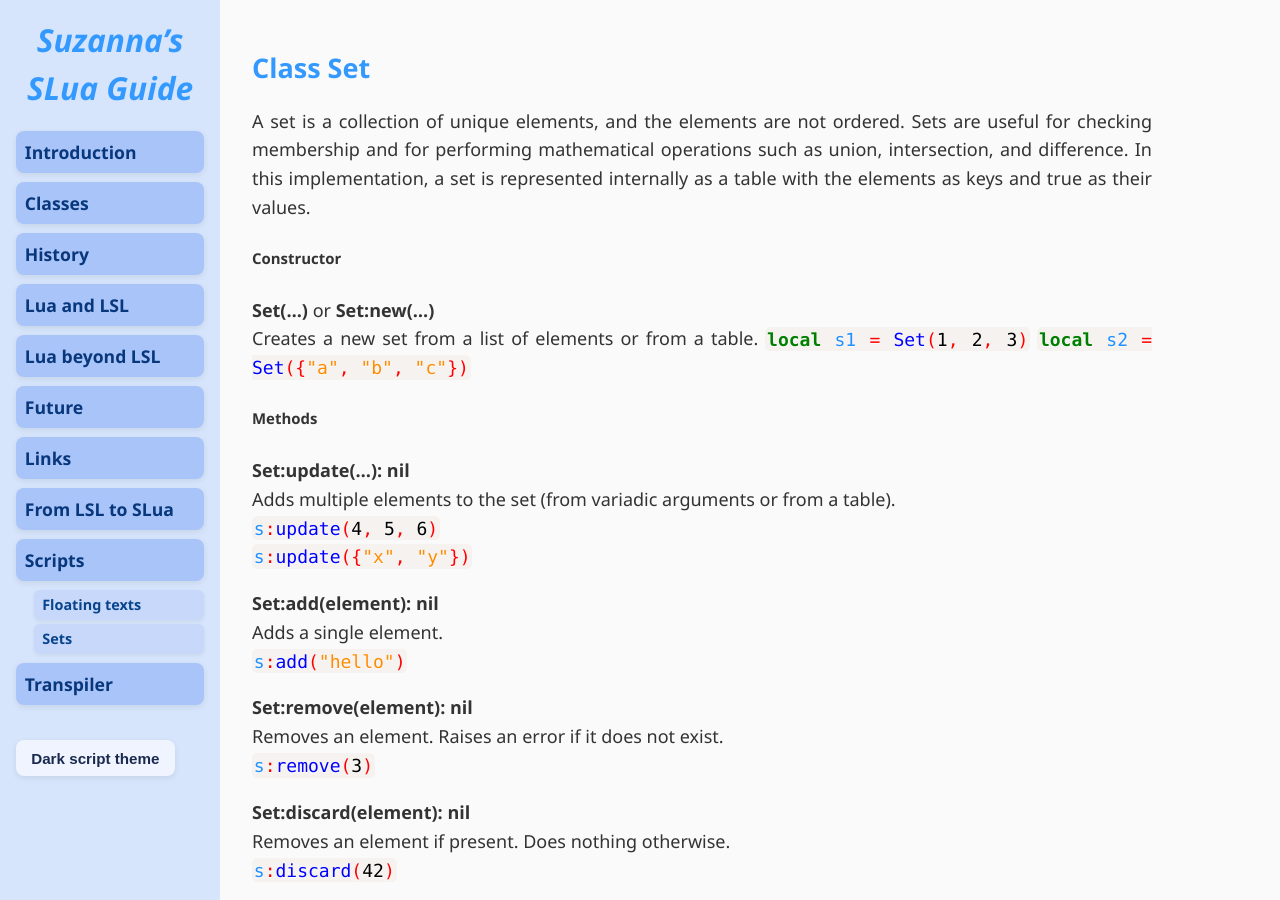
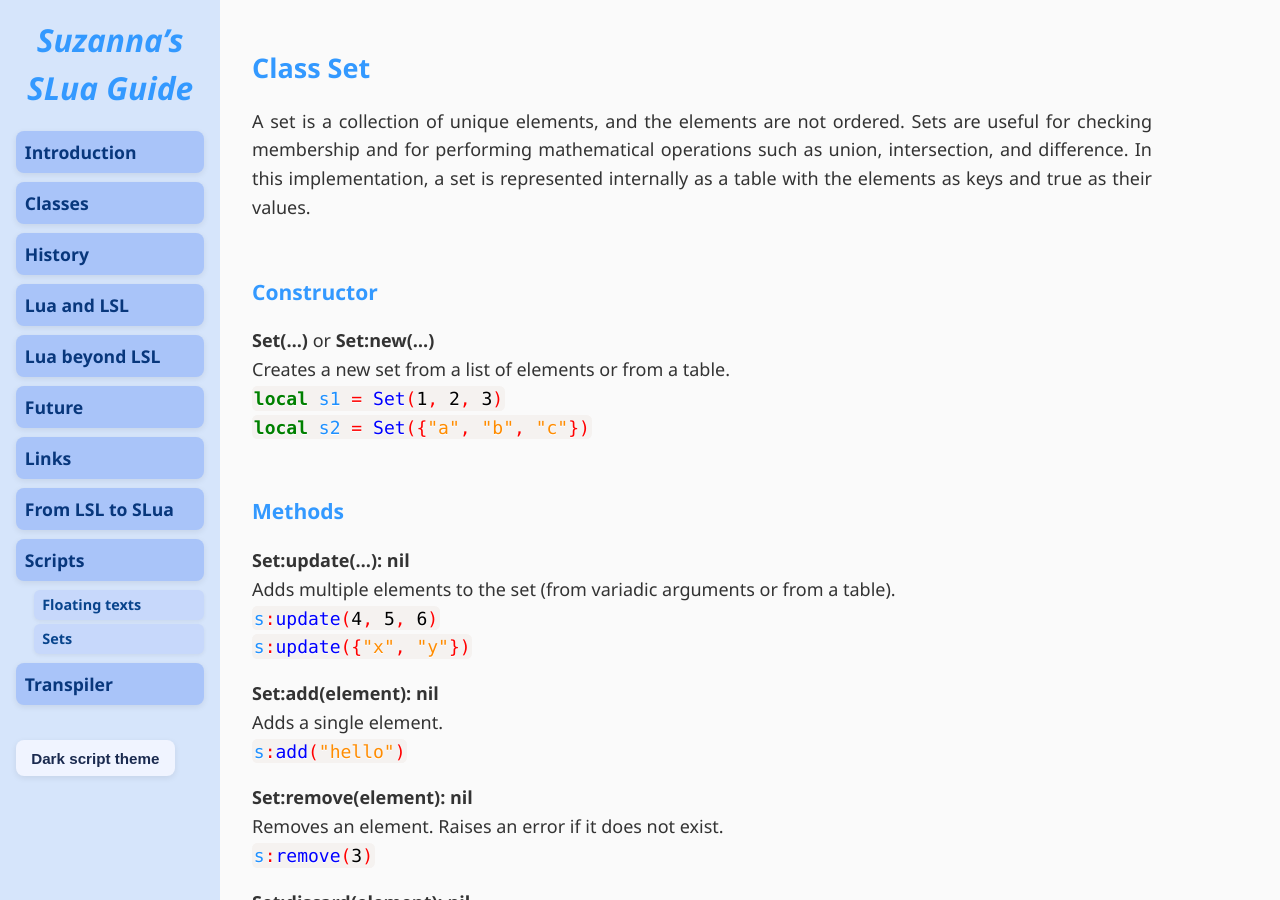
Before and after one commit to Suzanna-Linn/slua, a Jekyll site: the page built from docs/scripts-sets.md, in a window 1280 px wide and 900 px high. Built offline with Jekyll 4.4.1, drawn with Linux system fonts in a browser that asks for light colours; nearby versions of some CDN libraries; our own code applies the rules of GitHub Pages for plain Markdown files; comment, search, counter and statistics services are not loaded.

```diff
--- a/docs/scripts-sets.md
+++ b/docs/scripts-sets.md
@@ -2,14 +2,14 @@
 
 A set is a collection of unique elements, and the elements are not ordered. Sets are useful for checking membership and for performing mathematical operations such as union, intersection, and difference. In this implementation, a set is represented internally as a table with the elements as keys and true as their values.
 
-##### Constructor
+### Constructor
 
 **Set(...)** or **Set:new(...)**
 Creates a new set from a list of elements or from a table.
 <code class="language-slua">local s1 = Set(1, 2, 3)</code>
 <code class="language-slua">local s2 = Set({"a", "b", "c"})</code>
 
-##### Methods
+### Methods
 
 **Set:update(...): nil**
 Adds multiple elements to the set (from variadic arguments or from a table).
@@ -56,7 +56,7 @@ Removes and returns an arbitrary element. Returns nil if empty.
 Checks if two sets have no elements in common.
 <code class="language-slua">print(s1:isdisjoint(s2))</code>
 
-##### Operators
+### Operators
 
 **A + B** (Union)
 All elements in A or B.
@@ -82,13 +82,13 @@ True if A is a subset of B (allowing equality).
 **\#A**
 Returns the number of elements in the set. Equivalent to A:len().
 
-Iteration
+##### Iteration
 We can iterate over a set directly with for ... in.
 <pre class="language-slua line-numbers"><code class="language-slua">for element in s do
 	print(element)
 end</code></pre>
 
-String Representation
+##### String Representation
 **Set:__tostring()** produces a comma-separated list of elements:
 <code class="language-slua">print(Set(1, 2, 3))  -- > "1, 2, 3"</code>
 
```
